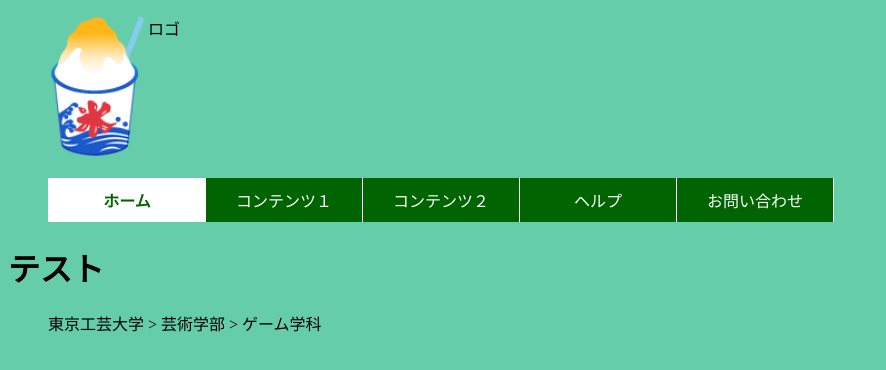
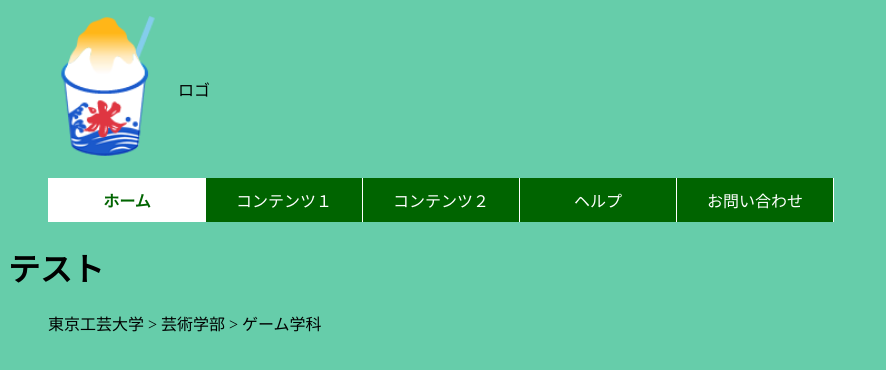
Before and after one commit to Miyabi777/web1-8, a plain HTML site: page index.html in a window 1280 px wide. Shown: the whole page, without its empty margins (0-886 px from the left). Drawn offline with Linux system fonts and the light colour scheme.

Commit message:
Update default.css

```diff
--- a/css/default.css
+++ b/css/default.css
@@ -4,13 +4,17 @@ body{
     background-color: mediumaquamarine;
 }
 
-#logo ul {
+/*#logo ul {
     overflow: hidden;
-}
+}*/
 
 #logo li {
-    float: left;
+    display: table-cell;
+    vertical-align: middle;
+    padding: 0 10px;
     list-style-type: none;
+    /*float: left;
+    list-style-type: none;*/
 }
 
 #logo img {
```
